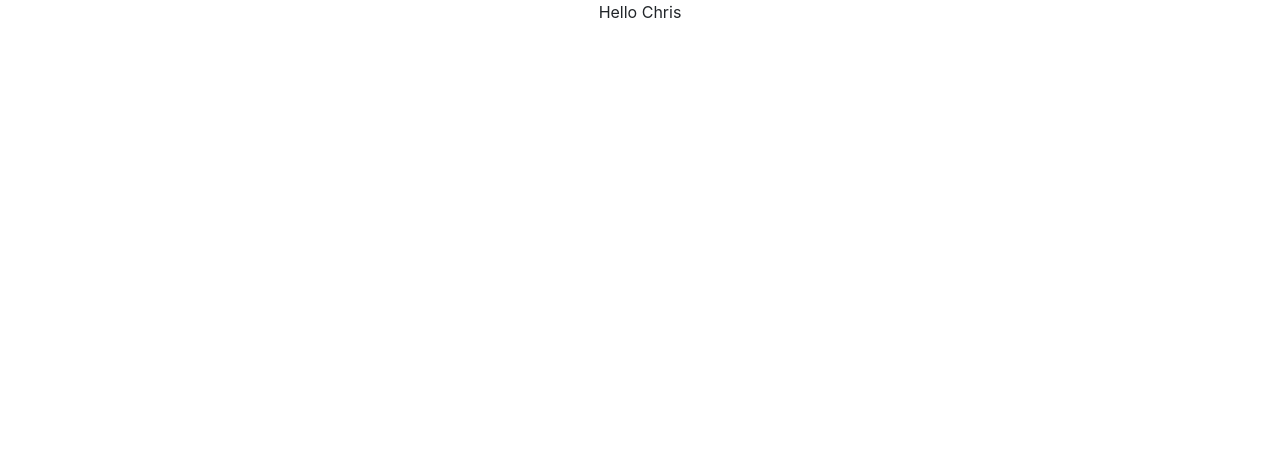
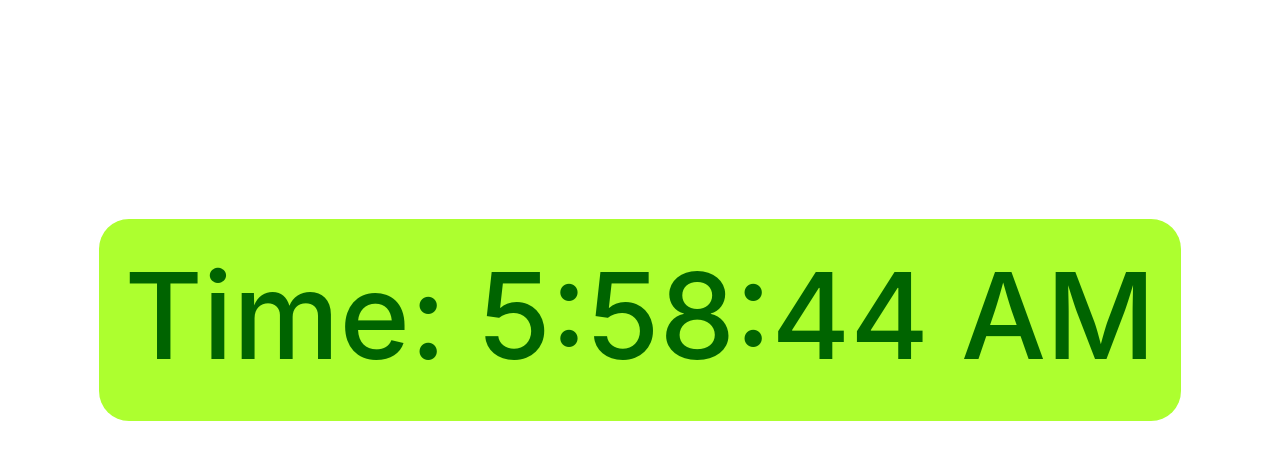
Before and after one commit to krzysztofbogusz91/work-timer, a React (Create React App) app: page / in a window 1280 px wide. Shown: the top 460 px of the page. Built offline with nearby package versions, Linux system fonts and the light colour scheme; the HTML template or start-up script is replaced by a standard one.

Commit message:
add timer and css

```diff
--- a/src/App.tsx
+++ b/src/App.tsx
@@ -1,7 +1,7 @@
 import React from 'react';
 import logo from './logo.svg';
 import './App.scss';
-import MainLayoutComponent from './components/main-layout-component';
+import MainLayoutComponent from './components/layout/main-layout.component';
 
 const App: React.FC = () => {
   const props = {
--- /dev/null
+++ b/src/components/layout/main-layout.component.scss
@@ -0,0 +1,7 @@
+.container {
+  display: flex;
+  justify-content: center;
+  align-items: center;
+  width: 100vw;
+  height: 80vh;
+}
--- /dev/null
+++ b/src/components/layout/main-layout.component.tsx
@@ -0,0 +1,12 @@
+import React, { Component } from 'react'
+import TimerComponent from '../timer/timer.component';
+import './main-layout.component.scss'
+export default class MainLayoutComponent extends Component {
+    render() {
+        return (
+            <div className="container">
+                <TimerComponent />
+            </div>
+        )
+    }
+}
--- a/src/components/main-layout-component.tsx
+++ /dev/null
@@ -1,14 +0,0 @@
-import React, { Component } from 'react'
-
-export default class MainLayoutComponent extends React.Component {
-    render() {
-        const name = 'Chris'
-        console.log(this.props);
-
-        return (
-            <div>
-                Hello {(this.props as any).name}
-            </div>
-        )
-    }
-}
--- /dev/null
+++ b/src/components/timer/timer.component.scss
@@ -0,0 +1,24 @@
+.timer {
+  display: block;
+  width: fit-content;
+  background-color: greenyellow;
+  color: darkgreen;
+  padding: 25px;
+  border-radius: 30px;
+  animation-name: ming;
+  animation-duration: 5s;
+  animation-iteration-count: infinite;
+  animation-timing-function: linear;
+}
+
+@keyframes ming {
+  0% {
+    background-color: red;
+  }
+  50% {
+    background-color: greenyellow;
+  }
+  100% {
+    background-color: red;
+  }
+}
--- /dev/null
+++ b/src/components/timer/timer.component.tsx
@@ -0,0 +1,31 @@
+import React, { Component } from 'react'
+import './timer.component.scss'
+
+export default class TimerComponent extends Component {
+    state: any;
+    timerTick: any;
+    constructor(props: any) {
+        super(props)
+        this.state = { date: new Date() }
+    }
+    componentDidMount() {
+        this.timerTick = setInterval(() => this.tick(), 1000)
+    }
+
+    componentWillUnmount() {
+
+    }
+
+    tick() {
+        this.setState({ date: new Date() })
+    }
+
+    render() {
+        const date = new Date();
+        return (
+            <div className="timer">
+                <h2 style={{ fontSize: '120px' }}> Time:  {this.state.date.toLocaleTimeString()} </h2>
+            </div >
+        )
+    }
+}
```
